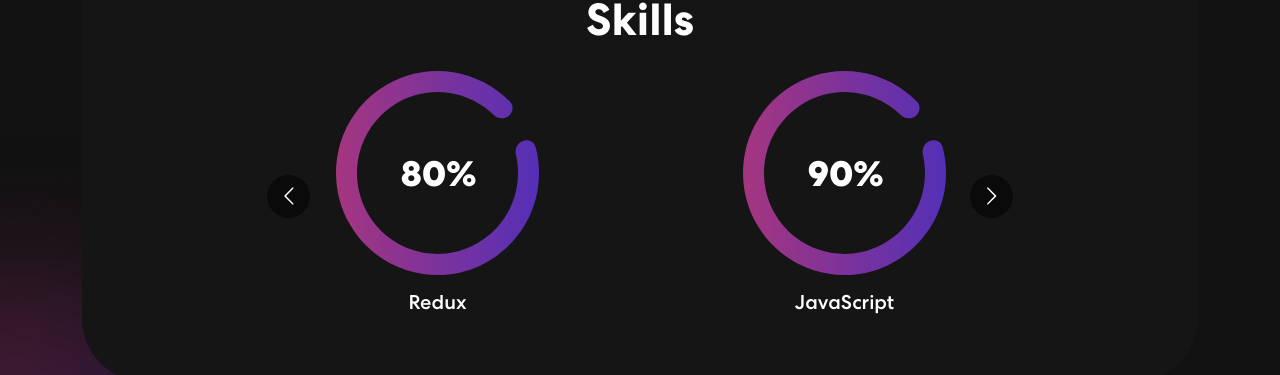
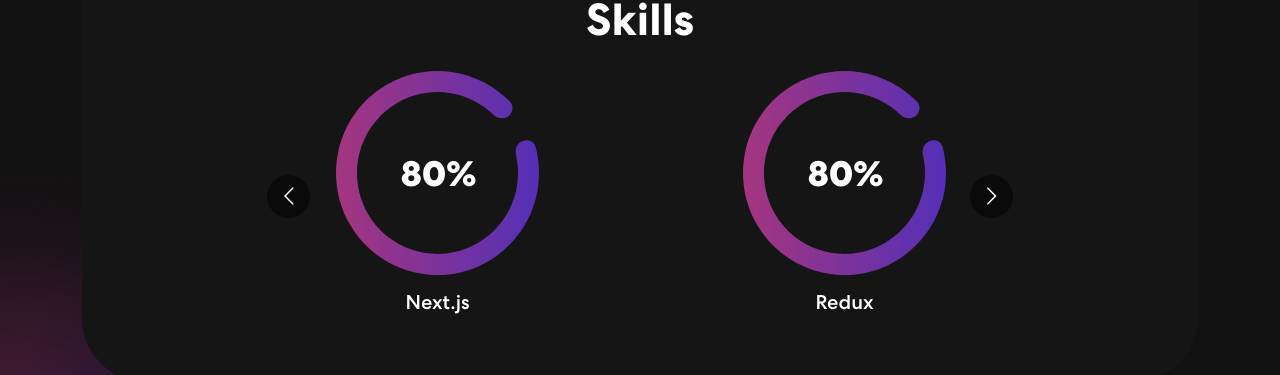
Before and after one commit to NoobCoderY/PortFolio_, a React (Create React App) app: page / in a window 1280 px wide. Shown: the part 806-1181 px from the top of the page. Built offline with nearby package versions, Linux system fonts and the light colour scheme.

Commit message:
Update Skills.js

```diff
--- a/src/components/Skills.js
+++ b/src/components/Skills.js
@@ -52,10 +52,19 @@
                   <img src={meter3} alt="Image" />
                   <h5>React.js</h5>
                 </div>
+                 <div className="item">
+                <img src={meter2} alt="Image" />
+                <h5>Next.js</h5>
+              </div>
                 <div className="item">
                 <img src={meter2} alt="Image" />
                 <h5>Redux</h5>
               </div>
+                 <div className="item">
+                <img src={meter2} alt="Image" />
+                <h5>MobX</h5>
+              </div>
+
                 <div className="item">
                 <img src={meter3} alt="Image" />
                 <h5>JavaScript</h5>
```
